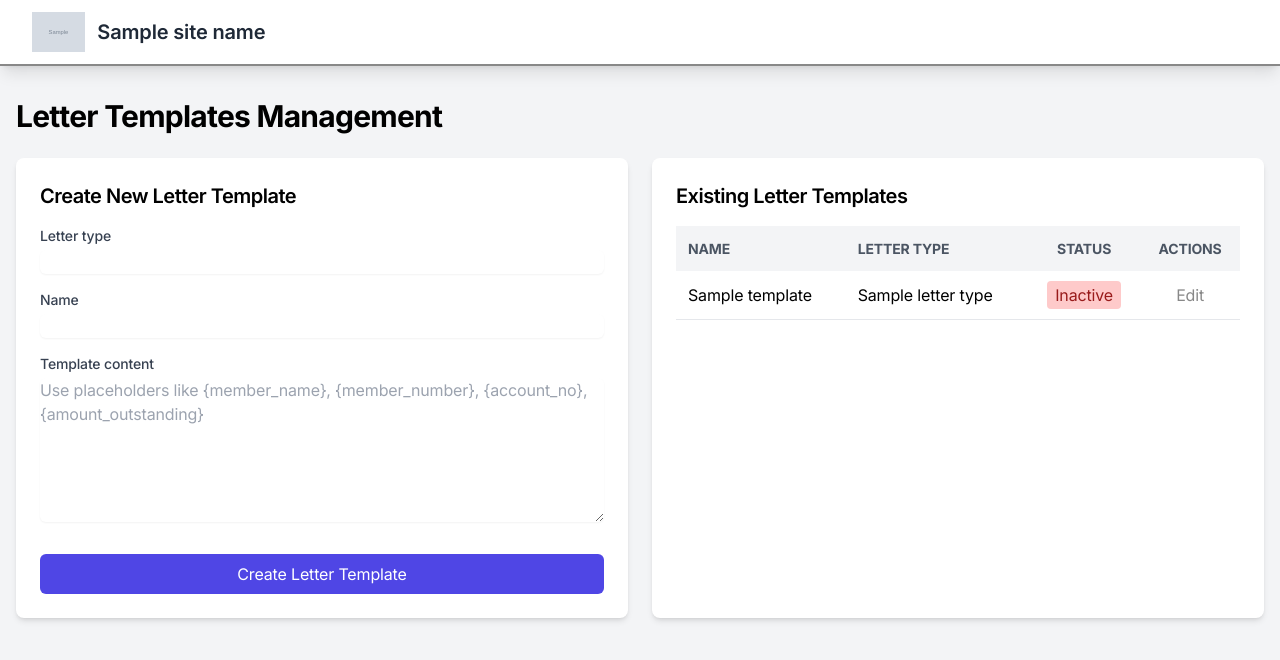
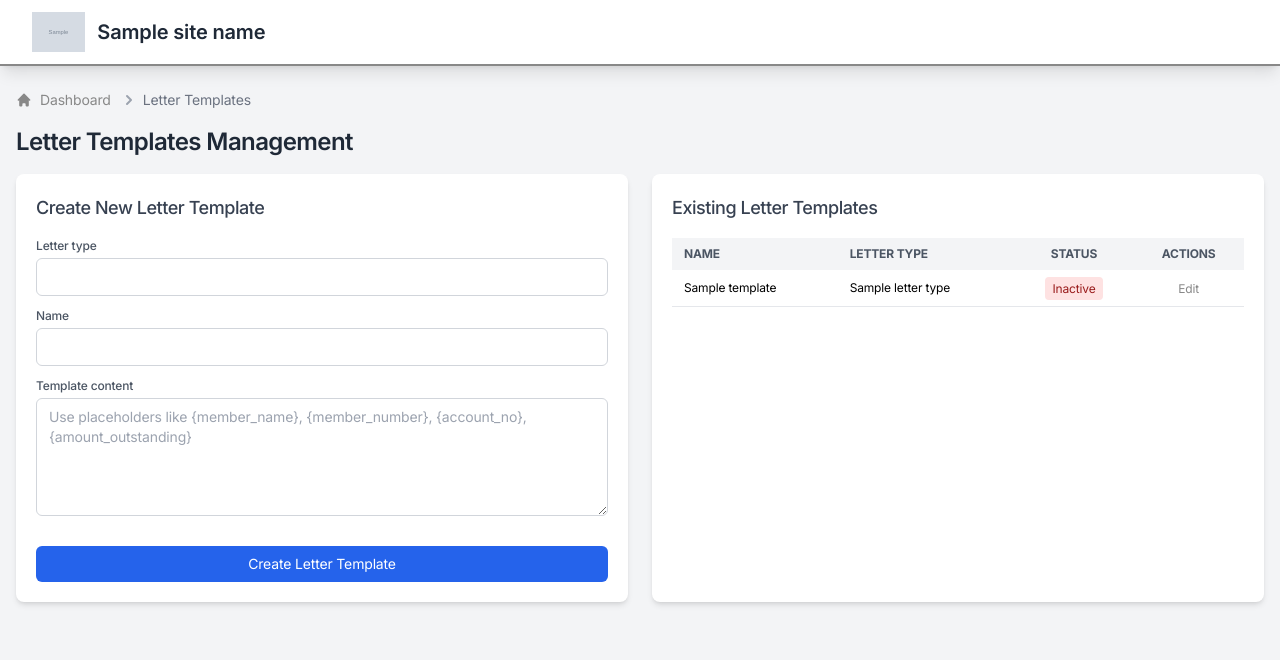
Before and after one commit to savioskli/loan_system, a Python web app: template templates/admin/letter_templates.html in a window 1280 px wide. Shown: the top 660 px of the page. Run offline with Jinja, Linux system fonts and the light colour scheme; the template is opened without the code that fills it: most values are stand-ins (such as "Sample title", 1, 10 or a date in 2020); grey boxes marked "Sample" are stand-in pictures; form fields are guessed from the names that the template uses; some libraries are stand-ins or nearby versions.

Commit message:
create and edit letter templates

```diff
--- a/templates/admin/letter_templates.html
+++ b/templates/admin/letter_templates.html
@@ -1,24 +1,53 @@
 {% extends "admin/base.html" %}
 
 {% block content %}
-<div class="container mx-auto px-4 py-8">
-    <h1 class="text-3xl font-bold mb-6">Letter Templates Management</h1>
+<div class="container mx-auto px-4 py-6">
+    <!-- Breadcrumbs -->
+    <nav class="flex items-center text-gray-500 text-sm mb-4" aria-label="Breadcrumb">
+        <ol class="inline-flex items-center space-x-1 md:space-x-2">
+            <li class="inline-flex items-center">
+                <a href="{{ url_for('admin.dashboard') }}" class="inline-flex items-center text-gray-700 hover:text-blue-600 transition duration-300">
+                    <svg class="w-4 h-4 mr-2" fill="currentColor" viewBox="0 0 20 20" xmlns="http://www.w3.org/2000/svg">
+                        <path d="M10.707 2.293a1 1 0 00-1.414 0l-7 7a1 1 0 001.414 1.414L4 10.414V17a1 1 0 001 1h2a1 1 0 001-1v-2a1 1 0 011-1h2a1 1 0 011 1v2a1 1 0 001 1h2a1 1 0 001-1v-6.586l.293.293a1 1 0 001.414-1.414l-7-7z"></path>
+                    </svg>
+                    Dashboard
+                </a>
+            </li>
+            <li aria-current="page">
+                <div class="flex items-center">
+                    <svg class="w-5 h-5 text-gray-400" fill="currentColor" viewBox="0 0 20 20" xmlns="http://www.w3.org/2000/svg">
+                        <path fill-rule="evenodd" d="M7.293 14.707a1 1 0 010-1.414L10.586 10 7.293 6.707a1 1 0 011.414-1.414l4 4a1 1 0 010 1.414l-4 4a1 1 0 01-1.414 0z" clip-rule="evenodd"></path>
+                    </svg>
+                    <span class="ml-1 text-gray-500">Letter Templates</span>
+                </div>
+            </li>
+        </ol>
+    </nav>
+
+    <h1 class="text-2xl font-semibold text-gray-800 mb-4">Letter Templates Management</h1>
 
     <div class="grid grid-cols-1 md:grid-cols-2 gap-6">
         <!-- Create Letter Template Form -->
-        <div class="bg-white shadow-md rounded-lg p-6">
-            <h2 class="text-xl font-semibold mb-4">Create New Letter Template</h2>
-            <form method="POST" class="space-y-4">
+        <div class="bg-white shadow-md rounded-lg p-5">
+            <h2 class="text-lg font-medium text-gray-700 mb-4">Create New Letter Template</h2>
+            <form method="POST" class="space-y-3">
                 {{ form.csrf_token }}
                 <div>
-                    {{ form.letter_type_id.label(class="block text-sm font-medium text-gray-700") }}
-                    {{ form.letter_type_id(class="mt-1 block w-full rounded-md border-gray-300 shadow-sm focus:border-indigo-300 focus:ring focus:ring-indigo-200 focus:ring-opacity-50") }}
+                    {{ form.letter_type_id.label(class="block text-xs font-medium text-gray-600 mb-1") }}
+                    {{ form.letter_type_id(class="w-full px-3 py-2 text-sm border border-gray-300 rounded-md focus:outline-none focus:ring-2 focus:ring-blue-500") }}
+                    {% if form.letter_type_id.errors %}
+                        <div class="text-red-500 text-xs mt-1">
+                            {% for error in form.letter_type_id.errors %}
+                                {{ error }}
+                            {% endfor %}
+                        </div>
+                    {% endif %}
                 </div>
                 <div>
-                    {{ form.name.label(class="block text-sm font-medium text-gray-700") }}
-                    {{ form.name(class="mt-1 block w-full rounded-md border-gray-300 shadow-sm focus:border-indigo-300 focus:ring focus:ring-indigo-200 focus:ring-opacity-50") }}
+                    {{ form.name.label(class="block text-xs font-medium text-gray-600 mb-1") }}
+                    {{ form.name(class="w-full px-3 py-2 text-sm border border-gray-300 rounded-md focus:outline-none focus:ring-2 focus:ring-blue-500") }}
                     {% if form.name.errors %}
-                        <div class="text-red-500 text-sm mt-1">
+                        <div class="text-red-500 text-xs mt-1">
                             {% for error in form.name.errors %}
                                 {{ error }}
                             {% endfor %}
@@ -26,11 +55,11 @@
                     {% endif %}
                 </div>
                 <div>
-                    {{ form.template_content.label(class="block text-sm font-medium text-gray-700") }}
-                    {{ form.template_content(class="mt-1 block w-full rounded-md border-gray-300 shadow-sm focus:border-indigo-300 focus:ring focus:ring-indigo-200 focus:ring-opacity-50", rows=6,
+                    {{ form.template_content.label(class="block text-xs font-medium text-gray-600 mb-1") }}
+                    {{ form.template_content(class="w-full px-3 py-2 text-sm border border-gray-300 rounded-md focus:outline-none focus:ring-2 focus:ring-blue-500", rows=5,
                     placeholder="Use placeholders like {member_name}, {member_number}, {account_no}, {amount_outstanding}") }}
                     {% if form.template_content.errors %}
-                        <div class="text-red-500 text-sm mt-1">
+                        <div class="text-red-500 text-xs mt-1">
                             {% for error in form.template_content.errors %}
                                 {{ error }}
                             {% endfor %}
@@ -38,41 +67,43 @@
                     {% endif %}
                 </div>
                 <div class="flex items-center">
-                    {{ form.is_active(class="h-4 w-4 text-indigo-600 focus:ring-indigo-500 border-gray-300 rounded") }}
-                    {{ form.is_active.label(class="ml-2 block text-sm text-gray-900") }}
+                    {{ form.is_active(class="h-4 w-4 text-blue-600 focus:ring-blue-500 border-gray-300 rounded") }}
+                    {{ form.is_active.label(class="ml-2 block text-xs text-gray-700") }}
                 </div>
-                <button type="submit" class="w-full bg-indigo-600 text-white py-2 px-4 rounded-md hover:bg-indigo-700 focus:outline-none focus:ring-2 focus:ring-indigo-500">
+                <button type="submit" class="w-full bg-blue-600 text-white text-sm py-2 rounded-md hover:bg-blue-700 transition duration-300 ease-in-out transform hover:scale-101 focus:outline-none focus:ring-2 focus:ring-blue-500 focus:ring-opacity-50">
                     Create Letter Template
                 </button>
             </form>
         </div>
 
         <!-- Letter Templates List -->
-        <div class="bg-white shadow-md rounded-lg p-6">
-            <h2 class="text-xl font-semibold mb-4">Existing Letter Templates</h2>
+        <div class="bg-white shadow-md rounded-lg p-5">
+            <h2 class="text-lg font-medium text-gray-700 mb-4">Existing Letter Templates</h2>
             <div class="overflow-x-auto">
-                <table class="w-full whitespace-nowrap">
+                <table class="w-full text-sm">
                     <thead>
-                        <tr class="bg-gray-100 text-gray-600 uppercase text-sm leading-normal">
-                            <th class="py-3 px-3 text-left">Name</th>
-                            <th class="py-3 px-3 text-left">Letter Type</th>
-                            <th class="py-3 px-3 text-center">Status</th>
-                            <th class="py-3 px-3 text-center">Actions</th>
+                        <tr class="bg-gray-100 text-gray-600 uppercase">
+                            <th class="py-2 px-3 text-left text-xs">Name</th>
+                            <th class="py-2 px-3 text-left text-xs">Letter Type</th>
+                            <th class="py-2 px-3 text-center text-xs">Status</th>
+                            <th class="py-2 px-3 text-center text-xs">Actions</th>
                         </tr>
                     </thead>
                     <tbody>
                         {% for template in letter_templates %}
-                        <tr class="border-b border-gray-200 hover:bg-gray-100">
-                            <td class="py-3 px-3">{{ template.name }}</td>
-                            <td class="py-3 px-3">{{ template.letter_type.name }}</td>
-                            <td class="py-3 px-3 text-center">
-                                <span class="px-2 py-1 rounded {{ 'bg-green-200 text-green-800' if template.is_active else 'bg-red-200 text-red-800' }}">
+                        <tr class="border-b border-gray-200 hover:bg-gray-50 transition duration-150">
+                            <td class="py-2 px-3 text-xs">{{ template.name }}</td>
+                            <td class="py-2 px-3 text-xs">{{ template.letter_type.name }}</td>
+                            <td class="py-2 px-3 text-center">
+                                <span class="px-2 py-1 text-xs rounded {{ 'bg-green-100 text-green-800' if template.is_active else 'bg-red-100 text-red-800' }}">
                                     {{ 'Active' if template.is_active else 'Inactive' }}
                                 </span>
                             </td>
-                            <td class="py-3 px-3 text-center">
-                                <a href="{{ url_for('letter_templates.edit_template', template_id=template.id) }}"
-                                   class="text-indigo-600 hover:text-indigo-900">Edit</a>
+                            <td class="py-2 px-3 text-center">
+                                <a href="{{ url_for('admin.edit_template', template_id=template.id) }}"
+                                   class="text-blue-600 hover:text-blue-800 text-xs transition duration-300 ease-in-out transform hover:scale-110">
+                                    Edit
+                                </a>
                             </td>
                         </tr>
                         {% endfor %}
```
Also changed, not shown: forms/letter_template_forms.py (+32 -11 lines), routes/admin.py (+74 -1 lines), templates/admin/edit_letter_template.html (added, +96 -0 lines), templates/admin/edit_letter_type.html (+15 -15 lines), templates/admin/letter_types.html (+44 -29 lines).
